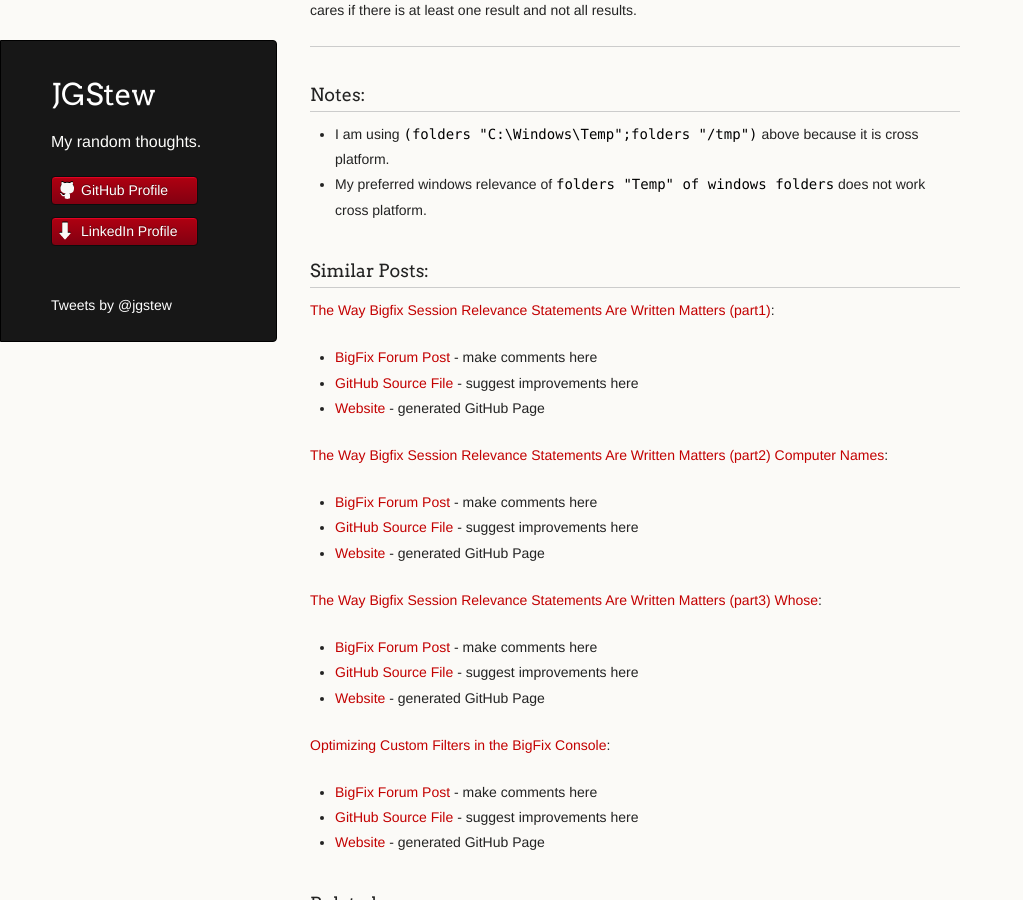
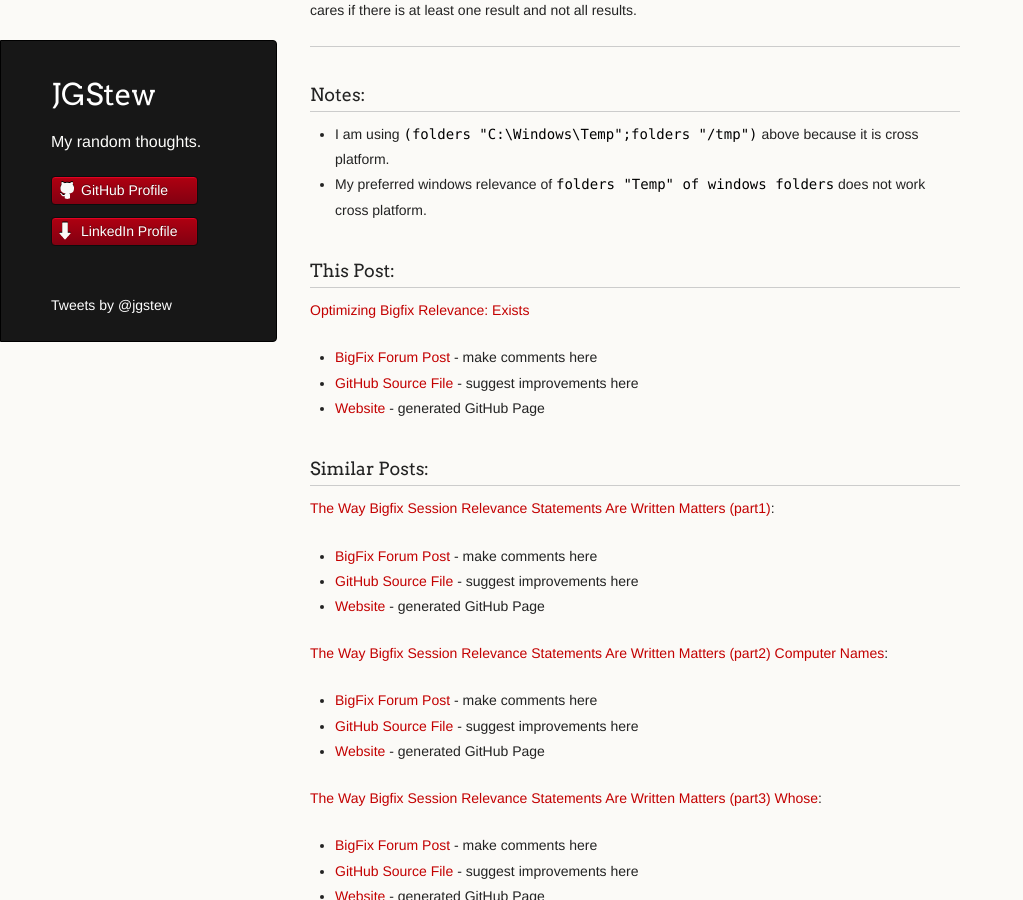
Before and after one commit to jgstew/jgstew.github.io, a Jekyll site: the page built from _posts/2016-12-01-Optimizing-BigFix-Relevance:-exists.md, in a window 1280 px wide and 900 px high, scrolled down 1018 px. Shown: the whole window, without its empty margins (0-1023 px from the left). Built offline with Jekyll 4.4.1, drawn with Linux system fonts in a browser that asks for light colours; comment, search, counter and statistics services are not loaded.

Commit message:
Update 2016-12-01-Optimizing-BigFix-Relevance:-exists.md

```diff
--- a/_posts/2016-12-01-Optimizing-BigFix-Relevance:-exists.md
+++ b/_posts/2016-12-01-Optimizing-BigFix-Relevance:-exists.md
@@ -33,6 +33,14 @@ The strange part of this example is the fact that both use `descendants` which i
 - I am using `(folders "C:\Windows\Temp";folders "/tmp")` above because it is cross platform.
  - My preferred windows relevance of `folders "Temp" of windows folders` does not work cross platform.
 
+### This Post:
+
+[Optimizing Bigfix Relevance: Exists](http://jgstew.github.io/2016/12/01/Optimizing-BigFix-Relevance-exists.html)
+
+- [BigFix Forum Post]() - make comments here
+- [GitHub Source File](https://github.com/jgstew/jgstew.github.io/blob/master/_posts/2016-12-01-Optimizing-BigFix-Relevance:-exists.md) - suggest improvements here
+- [Website](http://jgstew.github.io/2016/12/01/Optimizing-BigFix-Relevance-exists.html) - generated GitHub Page
+
 ### Similar Posts:
 
 [The Way Bigfix Session Relevance Statements Are Written Matters (part1)](https://forum.bigfix.com/t/the-way-session-relevance-statements-webreports-are-written-matters/13663):
```
